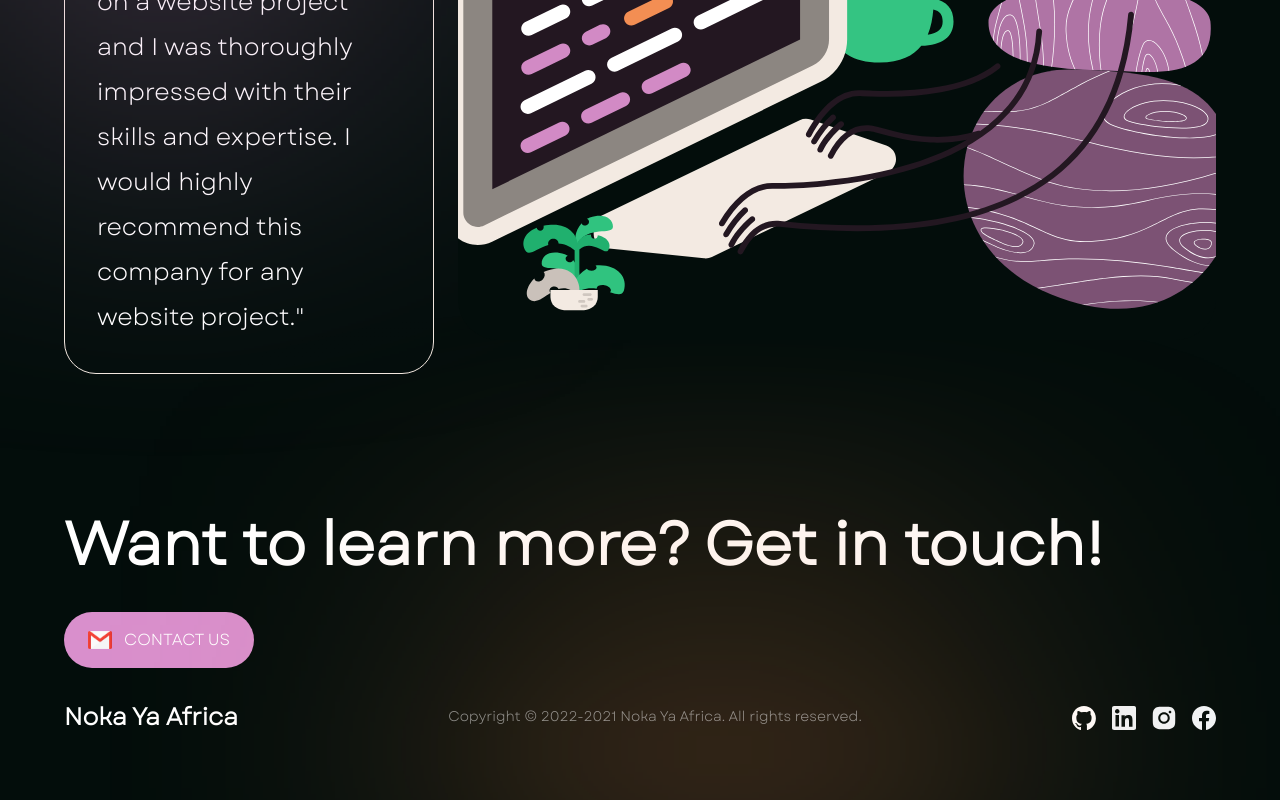
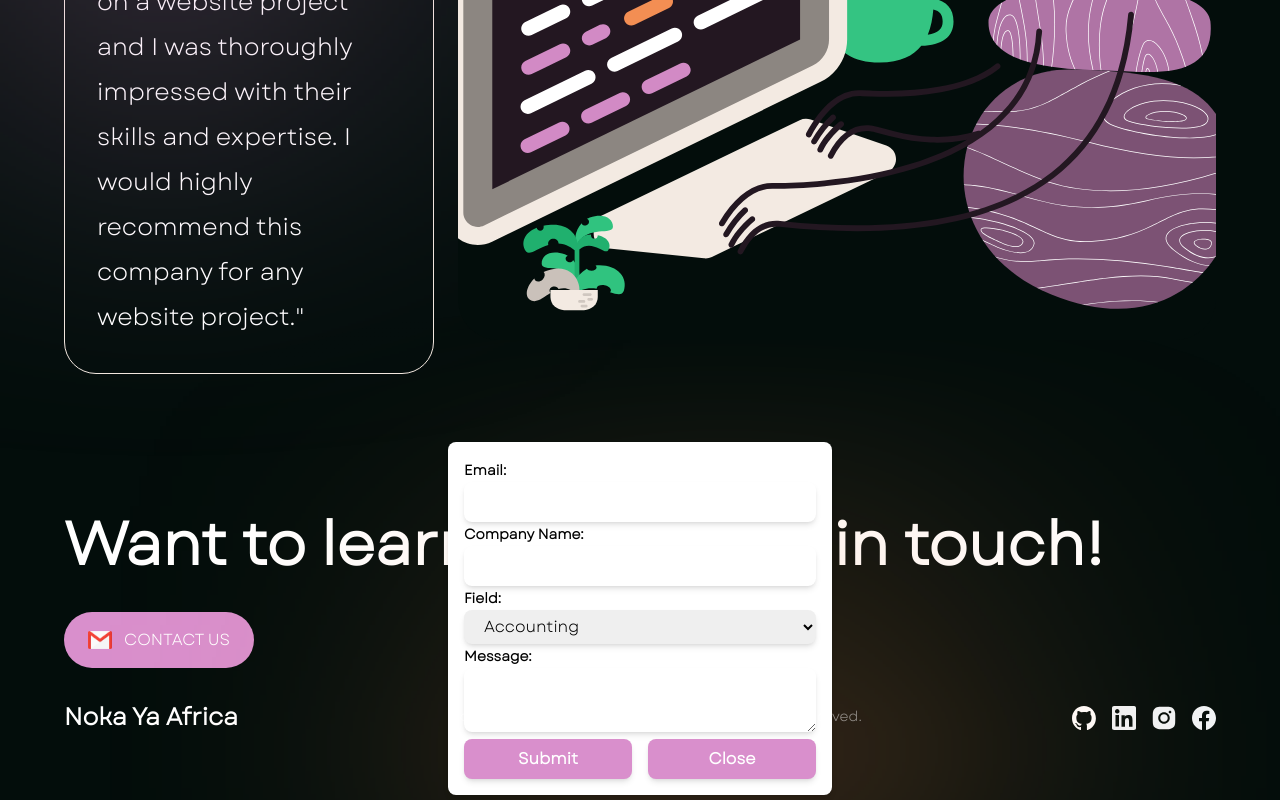
Before and after one commit to tmotswagole/nokayaafrica, a Next.js app: page / in a window 1280 px wide. Both pictures are taken after a click on the button "CONTACT US". Built offline with nearby package versions, Linux system fonts and the light colour scheme.

Commit message:
added contact

```diff
--- /dev/null
+++ b/components/Backdrop.jsx
@@ -0,0 +1,17 @@
+"use client";
+
+import { motion } from "framer-motion";
+
+const Backdrop = ({ children, onClick }) => (
+  <motion.div
+    className='absolute top-0 left-0 h-full w-full bg-black-e1 flex items-center justify-center'
+    onClick={onClick}
+    initial={{ opacity: 0 }}
+    animate={{ opacity: 1 }}
+    exit={{ opacity: 0 }}
+  >
+    {children}
+  </motion.div>
+);
+
+export default Backdrop;
--- /dev/null
+++ b/components/ContactModal.jsx
@@ -0,0 +1,124 @@
+"use client";
+
+import React, { useRef } from "react";
+import { motion } from "framer-motion";
+import emailjs from "@emailjs/browser";
+import Backdrop from "./Backdrop";
+import { fadeIn } from "../utils/motion";
+
+const ContactModal = ({ handleClose }) => {
+  const form = useRef();
+  const sendEmail = (e) => {
+    e.preventDefault();
+    emailjs.sendForm(
+      "service_nml8ezt",
+      "template_1fuqzhk",
+      form.current,
+      "GQNHyO4GXJWQGx1kJ"
+    );
+    e.target.reset();
+    handleClose();
+  };
+  return (
+    <Backdrop onClick={handleClose}>
+      <motion.div
+        className='w-clamp-50-700-90 h-min-50-300 p-2 rounded-lg flex flex-col items-center justify-center'
+        variants={fadeIn}
+        initial='hidden'
+        animate='visible'
+        exit='exit'
+        onClick={(e) => e.stopPropagation()}
+      >
+        <form
+          onSubmit={sendEmail}
+          ref={form}
+          className='mx-auto max-w-sm p-4 bg-white rounded-lg shadow-md'
+        >
+          <label className='font-bold text-[14px]'>Email:</label>
+          <input
+            type='email'
+            name='email'
+            className='w-full py-2 px-4 rounded-lg shadow-md'
+            required
+          />
+          <label className='font-bold text-[14px]'>Company Name:</label>
+          <input
+            type='text'
+            name='companyName'
+            className='w-full py-2 px-4 rounded-lg shadow-md'
+            required
+          />
+          <label className='font-bold text-[14px]'>Field:</label>
+          <select
+            name='field'
+            className='w-full py-2 px-4 rounded-lg shadow-md'
+            required
+          >
+            <option value='Accounting'>Accounting</option>
+            <option value='Advertising'>Advertising</option>
+            <option value='Agriculture'>Agriculture</option>
+            <option value='Architecture'>Architecture</option>
+            <option value='Construction'>Construction</option>
+            <option value='Consulting'>Consulting</option>
+            <option value='Education'>Education</option>
+            <option value='Energy'>Energy</option>
+            <option value='Entertainment'>Entertainment</option>
+            <option value='Event Planning'>Event Planning</option>
+            <option value='Financial Services'>Financial Services</option>
+            <option value='Fashion'>Fashion</option>
+            <option value='Food and Beverage'>Food and Beverage</option>
+            <option value='Graphic Design'>Graphic Design</option>
+            <option value='Government'>Government</option>
+            <option value='Healthcare'>Healthcare</option>
+            <option value='Hospitality'>Hospitality</option>
+            <option value='Insurance'>Insurance</option>
+            <option value='Interior Design'>Interior Design</option>
+            <option value='Landscaping'>Landscaping</option>
+            <option value='Law'>Law</option>
+            <option value='Legal Services'>Legal Services</option>
+            <option value='Logistics'>Logistics</option>
+            <option value='Manufacturing'>Manufacturing</option>
+            <option value='Marketing'>Marketing</option>
+            <option value='Media'>Media</option>
+            <option value='Non-Profit'>Non-Profit</option>
+            <option value='Other'>Other</option>
+            <option value='Photography'>Photography</option>
+            <option value='Pharmaceuticals'>Pharmaceuticals</option>
+            <option value='Public Relations'>Public Relations</option>
+            <option value='Real Estate'>Real Estate</option>
+            <option value='Retail'>Retail</option>
+            <option value='Technology'>Technology</option>
+            <option value='Telecommunications'>Telecommunications</option>
+            <option value='Tourism'>Tourism</option>
+            <option value='Transportation'>Transportation</option>
+            <option value='Web Design'>Web Design</option>
+            <option value='Wholesale'>Wholesale</option>
+          </select>
+          <label className='font-bold text-[14px]'>Message:</label>
+          <textarea
+            name='message'
+            className='w-full py-2 px-4 rounded-lg shadow-md'
+            required
+          />
+          <div className='flex gap-x-4'>
+            <button
+              type='submit'
+              className='w-full py-2 px-4 bg-[#d98fcc] rounded-lg shadow-md text-white font-bold'
+            >
+              Submit
+            </button>
+            <button
+              type='button'
+              className='w-full py-2 px-4 bg-[#d98fcc] rounded-lg shadow-md text-white font-bold'
+              onClick={handleClose}
+            >
+              Close
+            </button>
+          </div>
+        </form>
+      </motion.div>
+    </Backdrop>
+  );
+};
+
+export default ContactModal;
--- a/components/Footer.jsx
+++ b/components/Footer.jsx
@@ -1,52 +1,69 @@
 "use client";
 
-import { motion } from "framer-motion";
+import React, { useState } from "react";
+import { motion, AnimatePresence } from "framer-motion";
+import ContactModal from "./ContactModal";
 import styles from "../styles";
 import { footerVariants } from "../utils/motion";
 import { socials } from "../constants";
 
-const Footer = () => (
+const Footer = () => {
+  const [modalOpen, setModalOpen] = useState(false);
+  const close = () => setModalOpen(false);
+  const open = () => setModalOpen(true);
+  return (
     <motion.footer
       variants={footerVariants}
-    initial="hidden"
-    whileInView="show"
+      initial='hidden'
+      whileInView='show'
       className={`${styles.paddings} py-8 relative`}
     >
-    <div className="footer-gradient" />
+      <div className='footer-gradient' />
       <div className={`${styles.innerWidth} mx-auto flex flex-col gap-8`}>
-      <div className="flex items-center justify-between flex-wrap gap-5">
-        <h4 className="font-bold md:text-[60px] text-[44px] text-white">
+        <div className='flex items-center justify-between flex-wrap gap-5'>
+          <h4 className='font-bold md:text-[60px] text-[44px] text-white'>
             Want to learn more? Get in touch!
           </h4>
-        <button
-          type="button"
-          className="flex items-center h-fit py-4 px-6 bg-[#d98fcc] rounded-[32px] gap-[12px]"
+          <motion.button
+            type='button'
+            className='flex items-center h-fit py-4 px-6 bg-[#d98fcc] rounded-[32px] gap-[12px]'
+            whileHover={{ scale: 1.1 }}
+            whileTap={{ scale: 0.9 }}
+            onClick={() => (modalOpen ? close() : open())}
           >
             <img
-            src="/gmail.png"
-            alt="email"
-            className="w-[24px] h-[24px] object-contain"
+              src='/gmail.png'
+              alt='email'
+              className='w-[24px] h-[24px] object-contain'
             />
-          <span className="font-normal text-[16px] text-white">CONTACT US</span>
-        </button>
+            <span className='font-normal text-[16px] text-white'>
+              CONTACT US
+            </span>
+          </motion.button>
         </div>
-      <div className="flex flex-col">
-        <div className="mn-[50px] h-[2[x] bg-white opacity-10" />
-        <div className="flex items-center justify-between flex-wrap gap-4">
-          <h4 className="font-extrabold text-[24px] text-white">
+
+        <AnimatePresence initial={false} exit onExitComplete={() => null}>
+          {modalOpen && (
+            <ContactModal modalOpen={modalOpen} handleClose={close} />
+          )}
+        </AnimatePresence>
+        <div className='flex flex-col'>
+          <div className='mn-[50px] h-[2[x] bg-white opacity-10' />
+          <div className='flex items-center justify-between flex-wrap gap-4'>
+            <h4 className='font-extrabold text-[24px] text-white'>
               Noka Ya Africa
             </h4>
-          <p className="font-normal text-[14px] text-white opacity-50">
+            <p className='font-normal text-[14px] text-white opacity-50'>
               Copyright &copy; 2022-2021 Noka Ya Africa. All rights reserved.
             </p>
-          <div className="flex gap-4">
+            <div className='flex gap-4'>
               {socials.map((social) => (
                 <img
                   key={social.name}
                   src={social.url}
                   alt={social.name}
                   onClick={() => window.open(social.link, "_blank")}
-                className="w-[24px] h-[24px] object-contain cursor-pointer"
+                  className='w-[24px] h-[24px] object-contain cursor-pointer'
                 />
               ))}
             </div>
@@ -55,5 +72,6 @@ const Footer = () => (
       </div>
     </motion.footer>
   );
+};
 
 export default Footer;
--- a/next.config.js
+++ b/next.config.js
@@ -4,6 +4,8 @@ const nextConfig = {
     // appDir: true,
     appDir: false,
   },
+  // eslint-disable-next-line no-undef
+  assetPrefix: isProduction ? "/{nokayaafrica}" : "",
 };
 
 module.exports = nextConfig;
```
Lines whose indentation alone changed are shown as unchanged.
